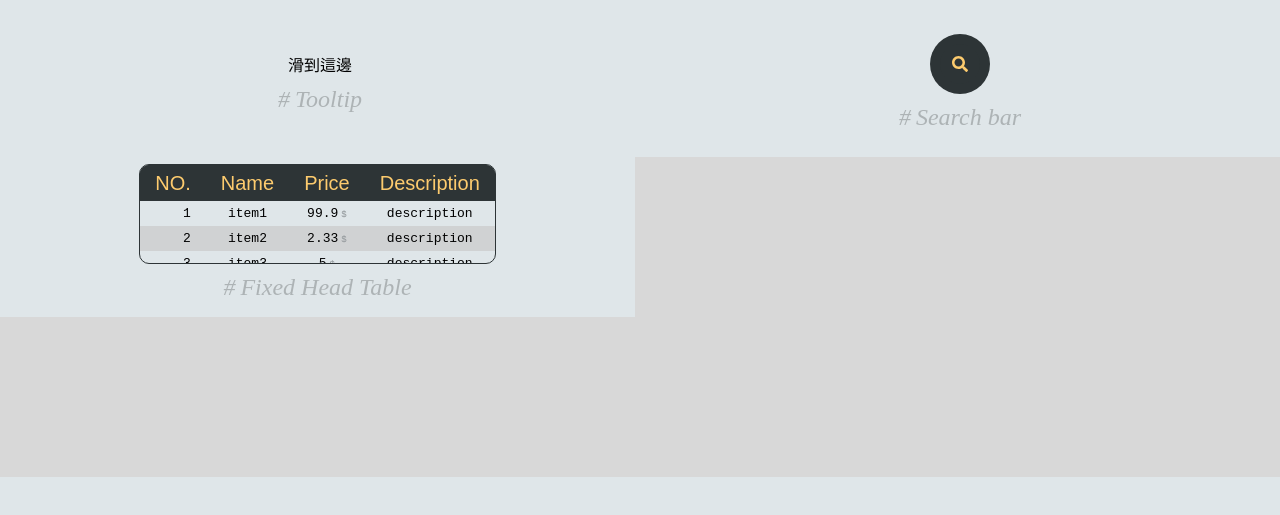
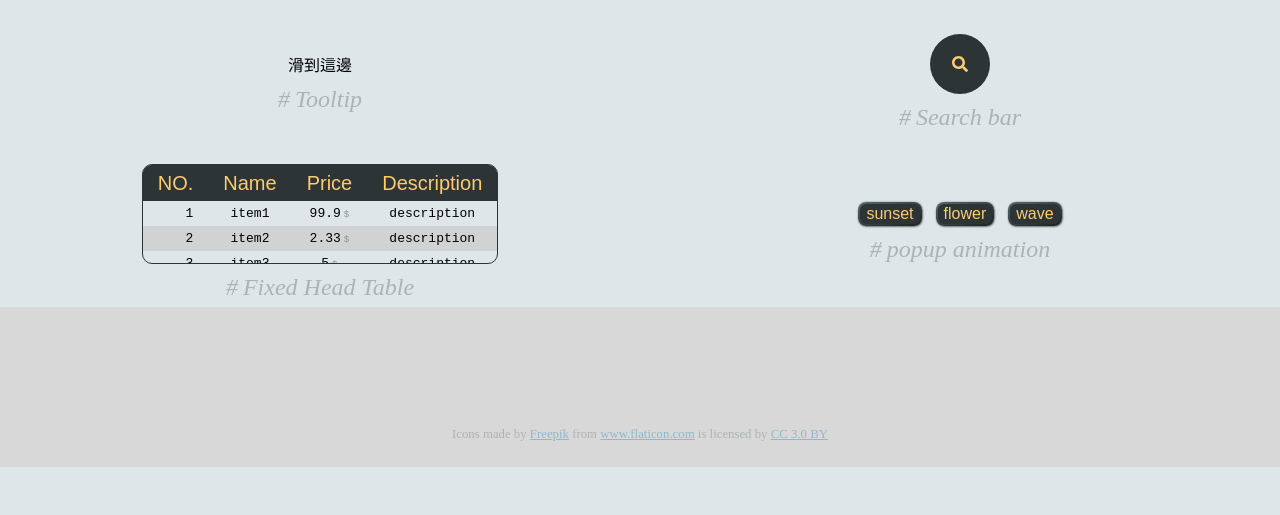
Before and after one commit to U1320100568/CSSPractice, a plain HTML site: page View/index.html in a window 1280 px wide. Shown: the part 101-616 px from the top of the page. Drawn offline with Linux system fonts and the light colour scheme.

Commit message:
popup animation

```diff
--- a/Content/main.css
+++ b/Content/main.css
@@ -5,13 +5,29 @@
 	font-weight:100;
 }
 
-body{
+html,body{
 	background: #dfe6e9;
 	margin:0;
 	padding: 0;
+	position:relative;
+	height:auto;
 }
-
-
+footer{
+	position:absolute;
+	bottom: 0 ;
+	left:50%;
+	padding:10px;
+	transform: translateX(-50%);
+	font-size: .8em;
+	color:#adb3b5;
+	height:30px;
+}
+footer a{
+	color: #91b8c9;
+}
+footer a:visited{
+	color: #91b8c9;
+}
 .header1{
 	color:#2d3436;
 	margin-bottom: 0px;
@@ -101,3 +117,50 @@ body{
 	margin-left:3px;
 	font-size: .7em;
 }
+.popup-btn{
+	position:relative;
+}
+.popup-btn:active .popup-icon{
+	animation: popup 0.12s ease-out forwards;
+}
+.popup-icon{
+	position:absolute;
+	left:50%;
+	top:50%;
+	transform: translate(-50%,-50%);
+	background-size: 30px auto;
+	height:30px;
+	width:30px;
+	opacity: 0;
+}
+.popup-icon.sunset{
+	background-image: url('../asset/020-sunset.svg');
+}
+.popup-icon.flower{
+	background-image: url('../asset/037-flower.svg');
+}
+.popup-icon.wave{
+	background-image: url('../asset/045-wave.svg');
+}
+@keyframes popup{
+	0%{
+		opacity: 0;
+	}
+	30%{
+		opacity: 0.6;
+	}
+	50%{
+		opacity: 1;
+		top:-50px;
+	}
+	90%{
+		opacity: 1;
+		top:-20px;
+	}
+	100%{
+		top:-30px;
+		opacity: 1;
+
+	}
+}
+}
--- a/Content/module.css
+++ b/Content/module.css
@@ -77,6 +77,33 @@ th:nth-child(1),td:nth-child(1){
 	background-color: #91b8c9;
 }
 
+/*button*/
+button{
+	min-height: 20px;
+	min-width: 40px;
+	background-color: #2d3436;
+	background: linear-gradient(#2d3436, #2d3436) padding-box,
+                linear-gradient(160deg, #566569,  #202020 ) border-box;/*gradient border*/
+    box-shadow: .5px .5px 2px #2d3436;
+	color:#fdcb6e;
+	font-size: 1em;
+	font-family: fantasy;
+	border: solid 2px transparent;
+	border-radius: 8px;
+	margin:0 5px;
+}
+button:focus{
+	outline: 0;
+}
+button:hover{
+	background: linear-gradient(#3d4548,#3d4548) padding-box,
+                linear-gradient(160deg,  #566569,  #202020 ) border-box;
+}
+button:active{
+	background: linear-gradient(#262d2f,#262d2f) padding-box,
+                linear-gradient(160deg,  #566569,  #202020 ) border-box;
+    box-shadow: 0px 0px 0px #fff;
+}
 /*search bar*/
 .search-box{
 
--- a/View/index.html
+++ b/View/index.html
@@ -13,7 +13,7 @@
 	<!-- <img src="../asset/FloralDivider.png" alt=""> -->
 	<div class="header-divider"></div>
 </div>
-<div class="container flex-box">
+<div class="flex-box">
 	<div class="flex-item">
 		<div class="pop-text">滑到這邊
 			<div class="pop-hide">POP OVER!</div>
@@ -76,17 +76,26 @@
 				</table>
 			</div>
 		</div>
+		<div class="comment">Fixed Head Table</div>
+		<div class="pop-hide">內容增長，標頭也會調整</div>
+	</div>
+	<div class="flex-item">
+
 		<div>
-		<div class="comment">Fixed Head Table</div>
+		<button type="button" class=" popup-btn">sunset <div class="popup-icon sunset"></div>	</button>
+		<button type="button" class=" popup-btn">flower <div class="popup-icon flower"></div></button>
+		<button type="button" class=" popup-btn">wave <div class="popup-icon wave"></div></button>
 		</div>
-			<div class="pop-hide">內容增長，標頭也會調整</div>
+		<div class="comment">popup animation</div>
 
 	</div>
-	<div class="flex-item"style="background-color: #d8d8d8;padding:5px;"></div>
 	<div class="flex-item"style="background-color: #d8d8d8;padding:5px;"></div>
 	<div class="flex-item"style="background-color: #d8d8d8;padding:5px;"></div>
 
 </div>
 
 </body>
+<footer>
+	<div>Icons made by <a href="https://www.freepik.com/" title="Freepik">Freepik</a> from <a href="https://www.flaticon.com/"             title="Flaticon">www.flaticon.com</a> is licensed by <a href="http://creativecommons.org/licenses/by/3.0/"             title="Creative Commons BY 3.0" target="_blank">CC 3.0 BY</a></div>
+</footer>
 </html>
```
Also changed, not shown: asset/020-sunset.svg (added), asset/037-flower.svg (added), asset/045-wave.svg (added), 1 other file.
